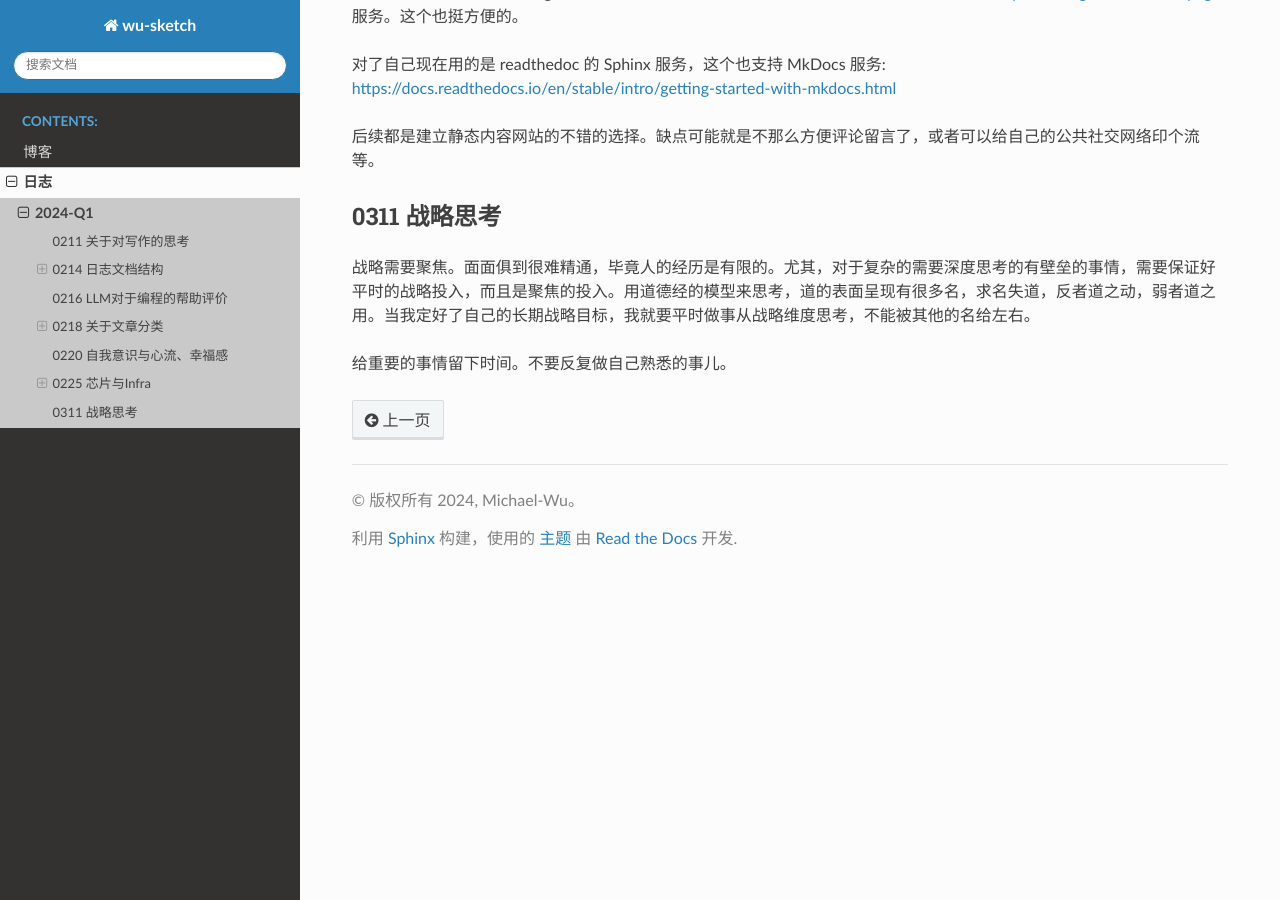
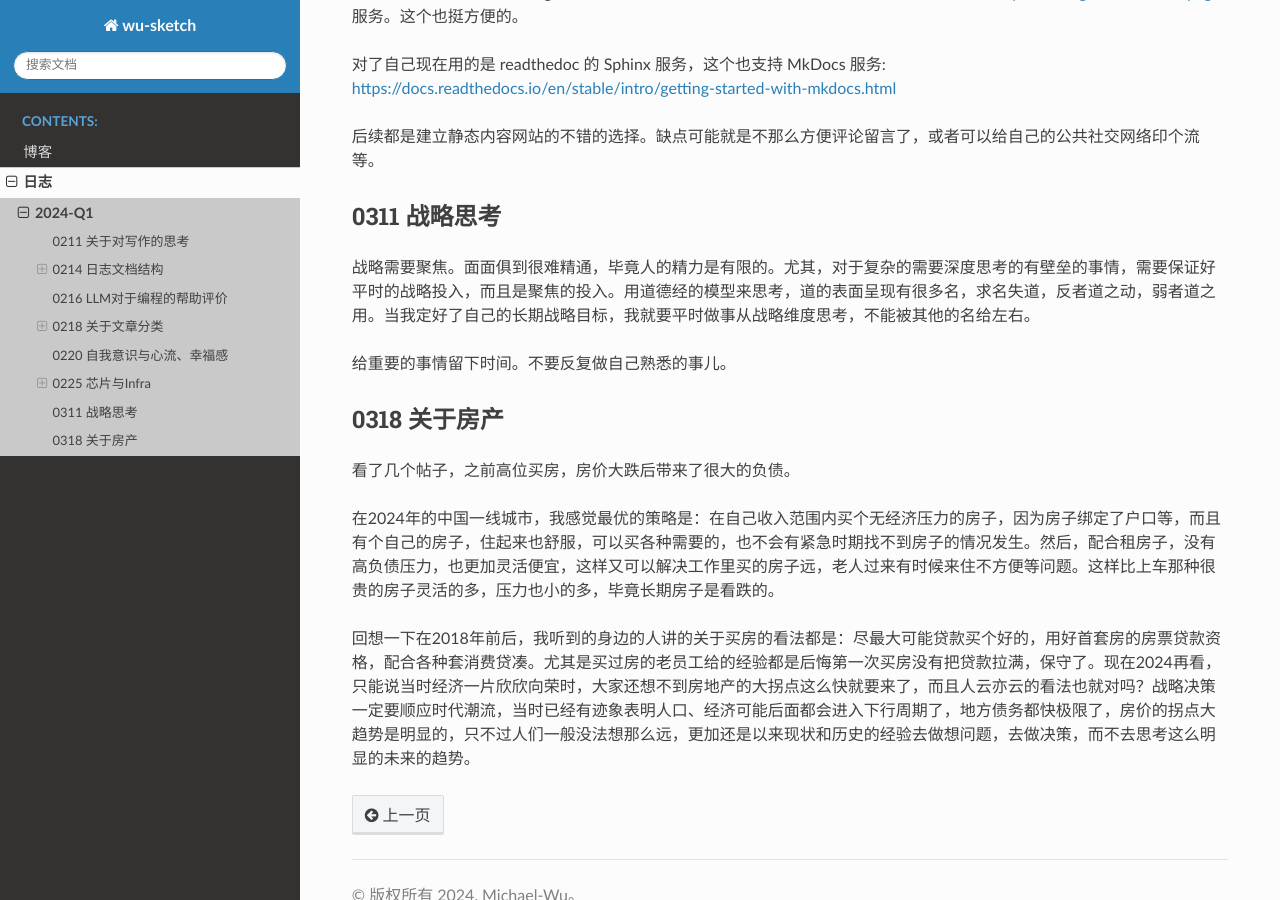
Before and after one commit to thisinnocence/sketch, a Sphinx documentation site: the page built from source/diary/2024-Q1.rst, in a window 1280 px wide and 900 px high, scrolled down 6710 px. Built offline with Sphinx 7.4.7 and the Read the Docs theme 2.0.0, drawn with Linux system fonts in a browser that asks for light colours.

Commit message:
add diary.

```diff
--- a/source/blogs/QEMU仿真虚拟化.rst
+++ b/source/blogs/QEMU仿真虚拟化.rst
@@ -166,7 +166,7 @@ TCG会把翻译过得指令给缓存起来，下次遇到同样的TB，就可以
 .. image:: pic/qemu-tcg-flow.png
     :scale: 60%
 
-| 上面执行过程也可以看出，当遇到 Exception 时，回去执行异常处理，如中断、IO访问等。
+| 上面执行过程也可以看出，当遇到 Exception 时，会去执行异常处理，如中断、IO访问等。
 
 还可以使用 ``-d help`` 看支持的选项，把tcg翻译前后的指令打印出来，先安装 ``apt install libcapstone-dev`` 支持反汇编。
 还是用前面的环境配置，用下面一行命令拉起  ::
--- a/source/diary/2024-Q1.rst
+++ b/source/diary/2024-Q1.rst
@@ -286,8 +286,25 @@ OpenAI Sora研发团队
 0311 战略思考
 =============
 
-战略需要聚焦。面面俱到很难精通，毕竟人的经历是有限的。尤其，对于复杂的需要深度思考的有壁垒的事情，需要保证好平时的战略投入，而且是
+战略需要聚焦。面面俱到很难精通，毕竟人的精力是有限的。尤其，对于复杂的需要深度思考的有壁垒的事情，需要保证好平时的战略投入，而且是
 聚焦的投入。用道德经的模型来思考，道的表面呈现有很多名，求名失道，反者道之动，弱者道之用。当我定好了自己的长期战略目标，我就要平时
 做事从战略维度思考，不能被其他的名给左右。
 
 给重要的事情留下时间。不要反复做自己熟悉的事儿。
+
+0318 关于房产
+=============
+
+看了几个帖子，之前高位买房，房价大跌后带来了很大的负债。
+
+
+在2024年的中国一线城市，我感觉最优的策略是：在自己收入范围内买个无经济压力的房子，因为房子绑定了户口等，而且有个自己的房子，
+住起来也舒服，可以买各种需要的，也不会有紧急时期找不到房子的情况发生。然后，配合租房子，没有高负债压力，也更加灵活便宜，
+这样又可以解决工作里买的房子远，老人过来有时候来住不方便等问题。这样比上车那种很贵的房子灵活的多，压力也小的多，毕竟长期房子
+是看跌的。
+
+回想一下在2018年前后，我听到的身边的人讲的关于买房的看法都是：尽最大可能贷款买个好的，用好首套房的房票贷款资格，配合各种套消费贷凑。
+尤其是买过房的老员工给的经验都是后悔第一次买房没有把贷款拉满，保守了。现在2024再看，只能说当时经济一片欣欣向荣时，
+大家还想不到房地产的大拐点这么快就要来了，而且人云亦云的看法也就对吗？战略决策一定要顺应时代潮流，当时已经有迹象表明人口、经济可能
+后面都会进入下行周期了，地方债务都快极限了，房价的拐点大趋势是明显的，只不过人们一般没法想那么远，更加还是以来现状和历史的经验去
+做想问题，去做决策，而不去思考这么明显的未来的趋势。
```
